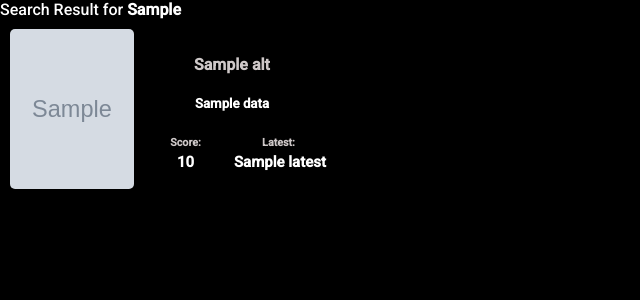
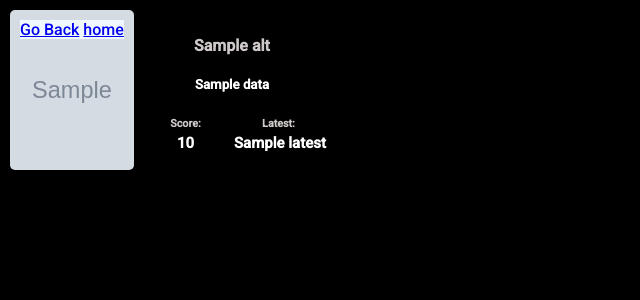
Before and after one commit to Gaurav153fr/manga-scraper-python, a Flask app: template PythonFiles/templates/Search.html in a window 1280 px wide. Shown: the top 300 px of the page, without its empty margins (0-640 px from the left). Run offline with Flask 3, Linux system fonts and the light colour scheme; the template is opened without the code that fills it: most values are stand-ins (such as "Sample title", 1, 10 or a date in 2020); grey boxes marked "Sample" are stand-in pictures.

Commit message:
fixed bugs and improved styling

```diff
--- a/PythonFiles/templates/Search.html
+++ b/PythonFiles/templates/Search.html
@@ -101,10 +101,21 @@
       h6 {
         color: rgb(206, 200, 200);
       }
+      .fixed {
+        background-color: aliceblue;
+
+        position: fixed;
+        top: 20px; /* Adjust this value to position the button as desired */
+        left: 20px; /* Adjust this value to position the button as desired */
+        z-index: 999; /* Ensure the button appears above other content */
+      }
     </style>
   </head>
   <body onmousedown="return false" onselectstart="return false">
-    Search Result for <strong>{{seachTerm}}</strong>
+    <span class="fixed">
+      <a href="javascript:history.back()">Go Back</a>
+      <a href="/">home</a>
+    </span>
     <div class="grid">
       {% for data in src %}
       <form action="/mang/{{data.slug}}" method="get" onclick="submit()">
```
Also changed, not shown: PythonFiles/templates/Chapter.html (+4 -4 lines), PythonFiles/templates/epi.html (+11 -0 lines).
